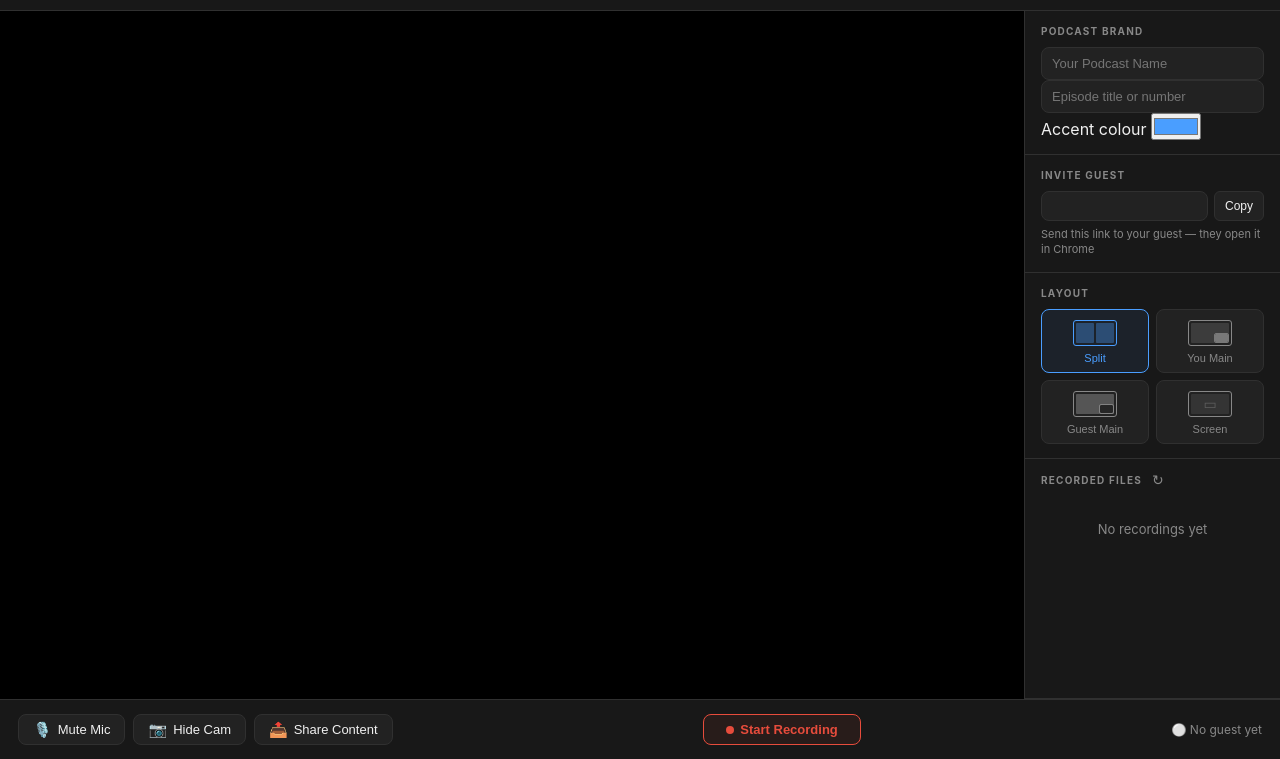
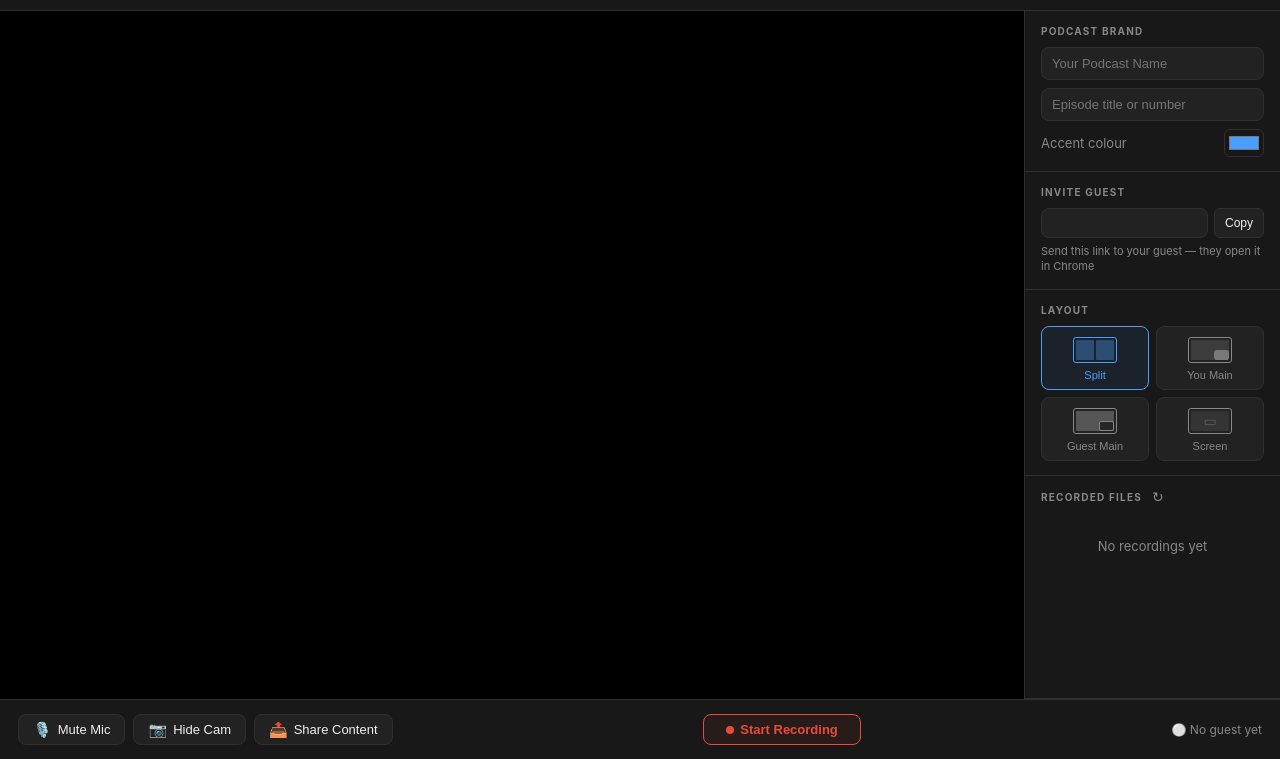
Before and after one commit to Dryders1/podcast-studio, a website: page public/host.html in a window 1280 px wide. Shown: the part 41-800 px from the top of the page. Drawn offline with nearby package versions, Linux system fonts and the light colour scheme.

Commit message:
Add files via upload

```diff
--- a/public/css/studio.css
+++ b/public/css/studio.css
@@ -208,9 +208,9 @@ input[type="text"]:focus { border-color: var(--accent); }
 }
 
 .canvas-wrap canvas {
-  max-width: 100%;
-  max-height: 100%;
   display: block;
+  width: 100%;
+  height: auto;
 }
 
 .canvas-full { flex: 1; }
@@ -556,6 +556,27 @@ input[type="text"]:focus { border-color: var(--accent); }
   font-style: italic;
 }
 
+/* ── Brand settings ── */
+.brand-fields { display: flex; flex-direction: column; gap: 8px; }
+
+.brand-colour-row {
+  display: flex;
+  align-items: center;
+  justify-content: space-between;
+  font-size: 13px;
+  color: var(--muted);
+}
+
+input[type="color"] {
+  width: 40px;
+  height: 28px;
+  border: 1px solid var(--border);
+  border-radius: 6px;
+  background: none;
+  cursor: pointer;
+  padding: 2px;
+}
+
 /* ── Share Content menu ── */
 .share-content-wrap {
   position: relative;
```
